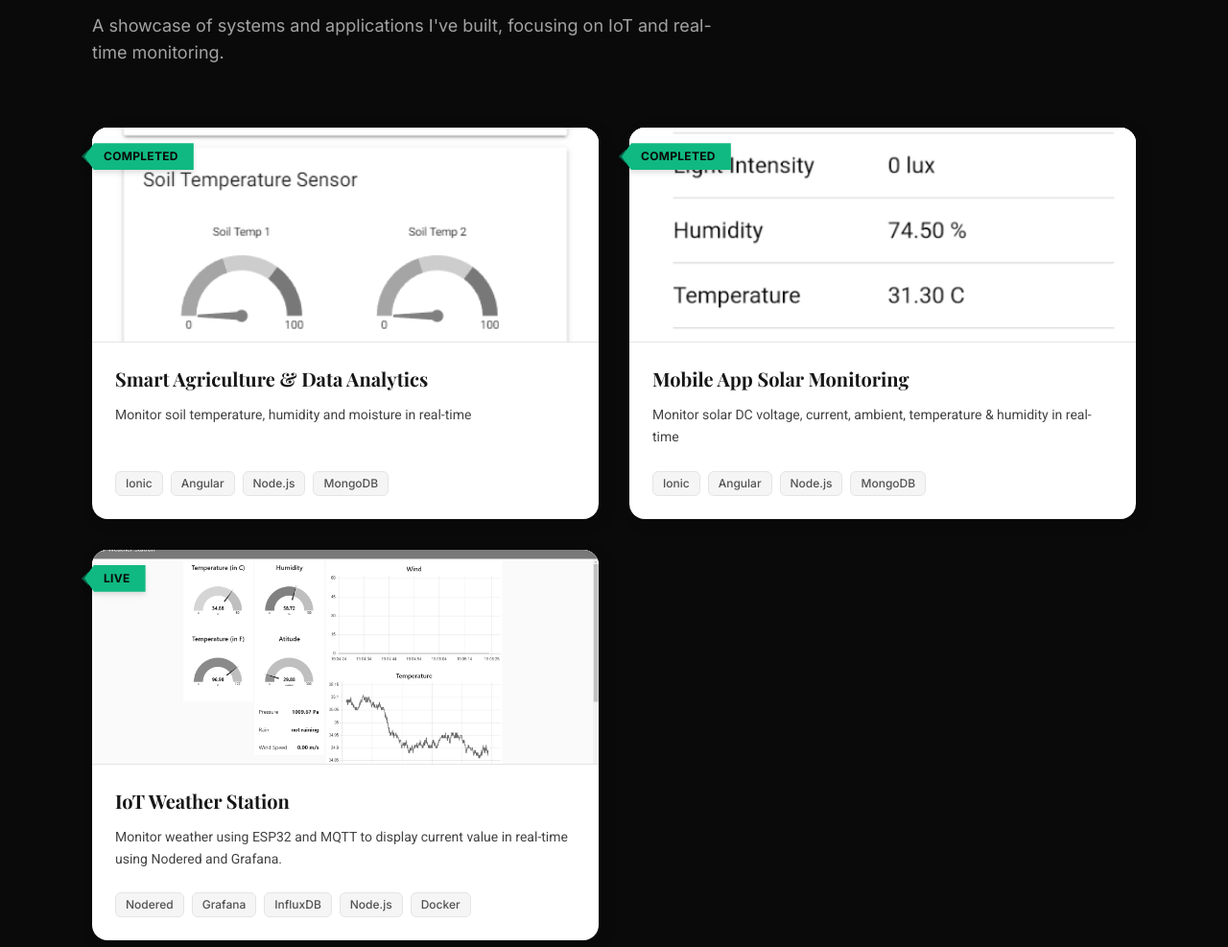
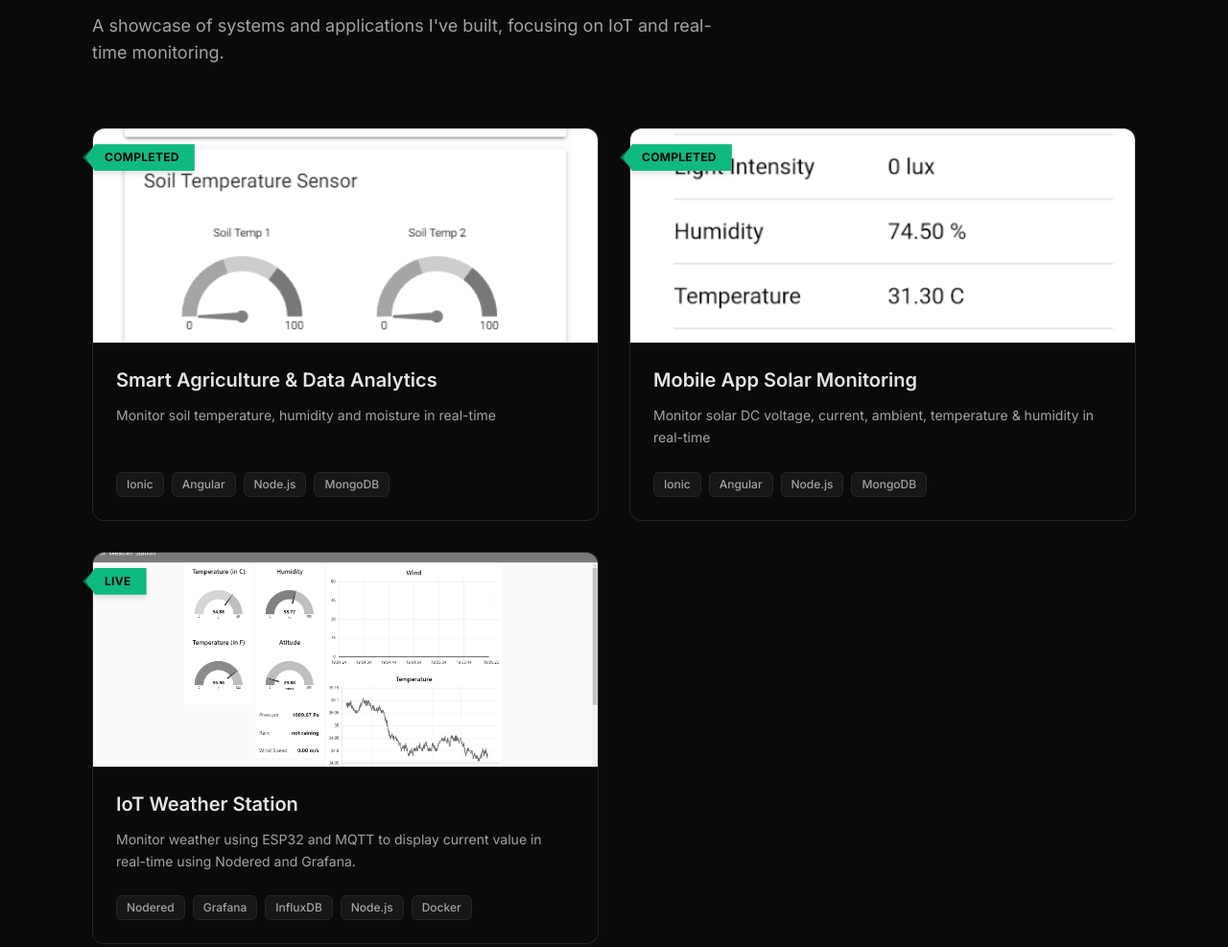
Before and after one commit to myruldeen/portfolio-website, an Astro site: page / in a window 1280 px wide. Shown: the part 2262-3249 px from the top of the page at 96% size. Built offline with nearby package versions, Linux system fonts and the light colour scheme; Astro itself is replaced by a stand-in of ours.

Commit message:
Revert "Restyle project cards to a white card with Playfair Display + Roboto"
This reverts commit 478923155968b4dca48abb4ad10f70ebf55a79a0.

```diff
--- a/src/components/ProjectsSection.astro
+++ b/src/components/ProjectsSection.astro
@@ -9,10 +9,10 @@
     liveLink: '#',
     githubLink: 'https://github.com/myruldeen/smart-agriculture',
     technologies: [
-      { name: 'Ionic', class: 'bg-neutral-100 text-neutral-600 border border-neutral-200' },
-      { name: 'Angular', class: 'bg-neutral-100 text-neutral-600 border border-neutral-200' },
-      { name: 'Node.js', class: 'bg-neutral-100 text-neutral-600 border border-neutral-200' },
-      { name: 'MongoDB', class: 'bg-neutral-100 text-neutral-600 border border-neutral-200' }
+      { name: 'Ionic', class: 'bg-neutral-900 text-neutral-400 border border-neutral-800' },
+      { name: 'Angular', class: 'bg-neutral-900 text-neutral-400 border border-neutral-800' },
+      { name: 'Node.js', class: 'bg-neutral-900 text-neutral-400 border border-neutral-800' },
+      { name: 'MongoDB', class: 'bg-neutral-900 text-neutral-400 border border-neutral-800' }
     ]
   },
   {
@@ -23,10 +23,10 @@
     liveLink: '#',
     githubLink: 'https://github.com/myruldeen/solar-monitoring',
     technologies: [
-      { name: 'Ionic', class: 'bg-neutral-100 text-neutral-600 border border-neutral-200' },
-      { name: 'Angular', class: 'bg-neutral-100 text-neutral-600 border border-neutral-200' },
-      { name: 'Node.js', class: 'bg-neutral-100 text-neutral-600 border border-neutral-200' },
-      { name: 'MongoDB', class: 'bg-neutral-100 text-neutral-600 border border-neutral-200' }
+      { name: 'Ionic', class: 'bg-neutral-900 text-neutral-400 border border-neutral-800' },
+      { name: 'Angular', class: 'bg-neutral-900 text-neutral-400 border border-neutral-800' },
+      { name: 'Node.js', class: 'bg-neutral-900 text-neutral-400 border border-neutral-800' },
+      { name: 'MongoDB', class: 'bg-neutral-900 text-neutral-400 border border-neutral-800' }
     ]
   },
   {
@@ -37,11 +37,11 @@
     liveLink: 'https://nodered.denoodev.com/ui',
     githubLink: 'https://github.com/myruldeen/soilmas-noderedflow',
     technologies: [
-      { name: 'Nodered', class: 'bg-neutral-100 text-neutral-600 border border-neutral-200' },
-      { name: 'Grafana', class: 'bg-neutral-100 text-neutral-600 border border-neutral-200' },
-      { name: 'InfluxDB', class: 'bg-neutral-100 text-neutral-600 border border-neutral-200' },
-      { name: 'Node.js', class: 'bg-neutral-100 text-neutral-600 border border-neutral-200' },
-      { name: 'Docker', class: 'bg-neutral-100 text-neutral-600 border border-neutral-200' }
+      { name: 'Nodered', class: 'bg-neutral-900 text-neutral-400 border border-neutral-800' },
+      { name: 'Grafana', class: 'bg-neutral-900 text-neutral-400 border border-neutral-800' },
+      { name: 'InfluxDB', class: 'bg-neutral-900 text-neutral-400 border border-neutral-800' },
+      { name: 'Node.js', class: 'bg-neutral-900 text-neutral-400 border border-neutral-800' },
+      { name: 'Docker', class: 'bg-neutral-900 text-neutral-400 border border-neutral-800' }
     ]
   }
 ];
@@ -60,7 +60,7 @@
     <!-- Projects Grid -->
     <div class="grid grid-cols-1 md:grid-cols-2 gap-8">
       {projects.map((project) => (
-        <div class="group relative flex flex-col bg-white rounded-2xl shadow-[4px_4px_15px_rgba(0,0,0,0.15)] hover:shadow-[6px_6px_20px_rgba(0,0,0,0.2)] transition duration-300">
+        <div class="group relative flex flex-col bg-neutral-950 rounded-xl border border-neutral-800 hover:border-neutral-700 transition duration-300">
 
           <!-- Status Ribbon -->
           <div class="absolute top-4 -left-2 z-20 drop-shadow-md">
@@ -71,7 +71,7 @@
           </div>
 
           <!-- Project Image -->
-          <div class="relative h-56 rounded-t-2xl overflow-hidden bg-neutral-100 border-b border-neutral-200">
+          <div class="relative h-56 rounded-t-xl overflow-hidden bg-neutral-900 border-b border-neutral-800">
             <img
               src={project.image}
               alt={project.title}
@@ -98,10 +98,10 @@
 
           <!-- Project Info -->
           <div class="p-6 flex-grow flex flex-col">
-            <h3 class="text-xl font-bold font-serif text-neutral-900 mb-3">
+            <h3 class="text-xl font-semibold text-neutral-200 mb-3">
               {project.title}
             </h3>
-            <p class="text-sm font-body text-[#434343] mb-6 flex-grow leading-relaxed">
+            <p class="text-sm text-neutral-400 mb-6 flex-grow leading-relaxed">
               {project.description}
             </p>
             <!-- Technologies Used -->
--- a/src/layouts/Layout.astro
+++ b/src/layouts/Layout.astro
@@ -20,7 +20,7 @@
     <!-- Fonts -->
     <link rel="preconnect" href="https://fonts.googleapis.com">
     <link rel="preconnect" href="https://fonts.gstatic.com" crossorigin>
-    <link href="https://fonts.googleapis.com/css2?family=Inter:wght@300;400;500;600;700&family=Outfit:wght@400;500;600;700&family=Playfair+Display:wght@700&family=Roboto:wght@400;500&display=swap" rel="stylesheet">
+    <link href="https://fonts.googleapis.com/css2?family=Inter:wght@300;400;500;600;700&family=Outfit:wght@400;500;600;700&display=swap" rel="stylesheet">
 
     <!-- PWA Meta Tags -->
     <meta name="theme-color" content="#050505">
--- a/tailwind.config.js
+++ b/tailwind.config.js
@@ -9,8 +9,6 @@
       fontFamily: {
         sans: ['Inter', 'sans-serif'],
         display: ['Outfit', 'sans-serif'],
-        serif: ['"Playfair Display"', 'serif'],
-        body: ['Roboto', 'sans-serif'],
       },
     },
   },
```
